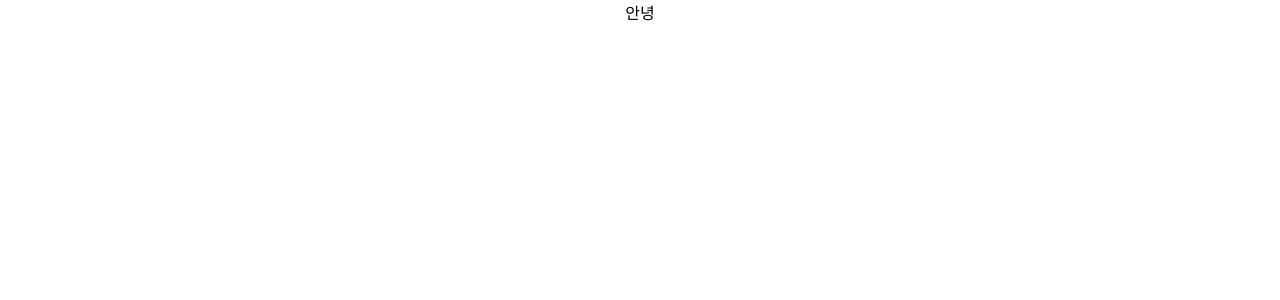
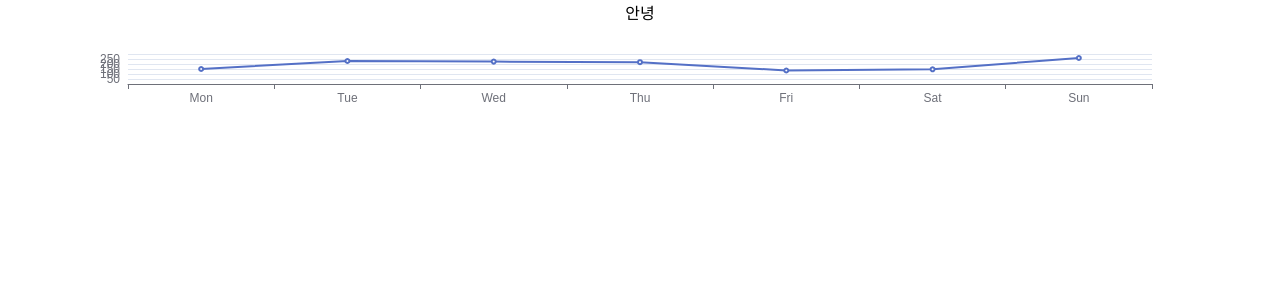
Before and after one commit to Suyoooi/Chart, a React (Create React App) app: page / in a window 1280 px wide. Shown: the top 300 px of the page. Built offline with nearby package versions, Linux system fonts and the light colour scheme.

Commit message:
fix: echartfor app.js에 추가

```diff
--- a/src/App.js
+++ b/src/App.js
@@ -1,10 +1,12 @@
 import "./App.css";
+import Echartfor from "./constant/EChartFor";
 import Main from "./constant/Main";
 
 function App() {
   return (
     <div className="App">
       <Main />
+      <Echartfor />
     </div>
   );
 }
```
